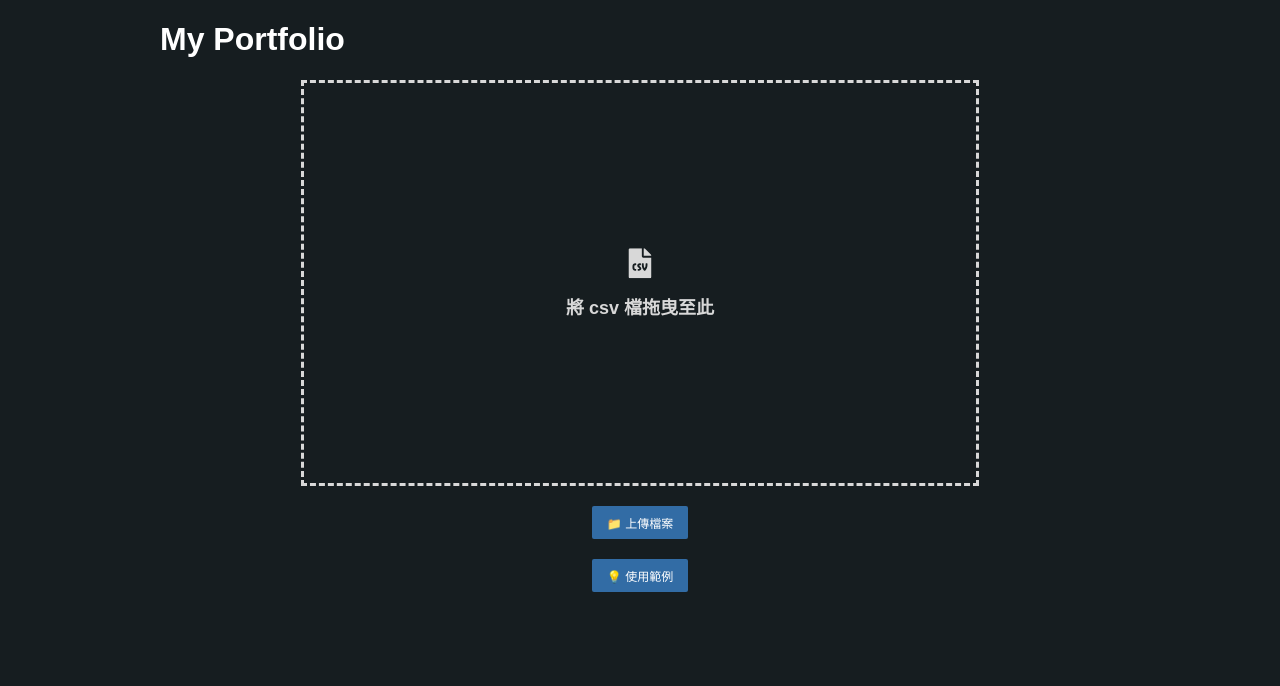
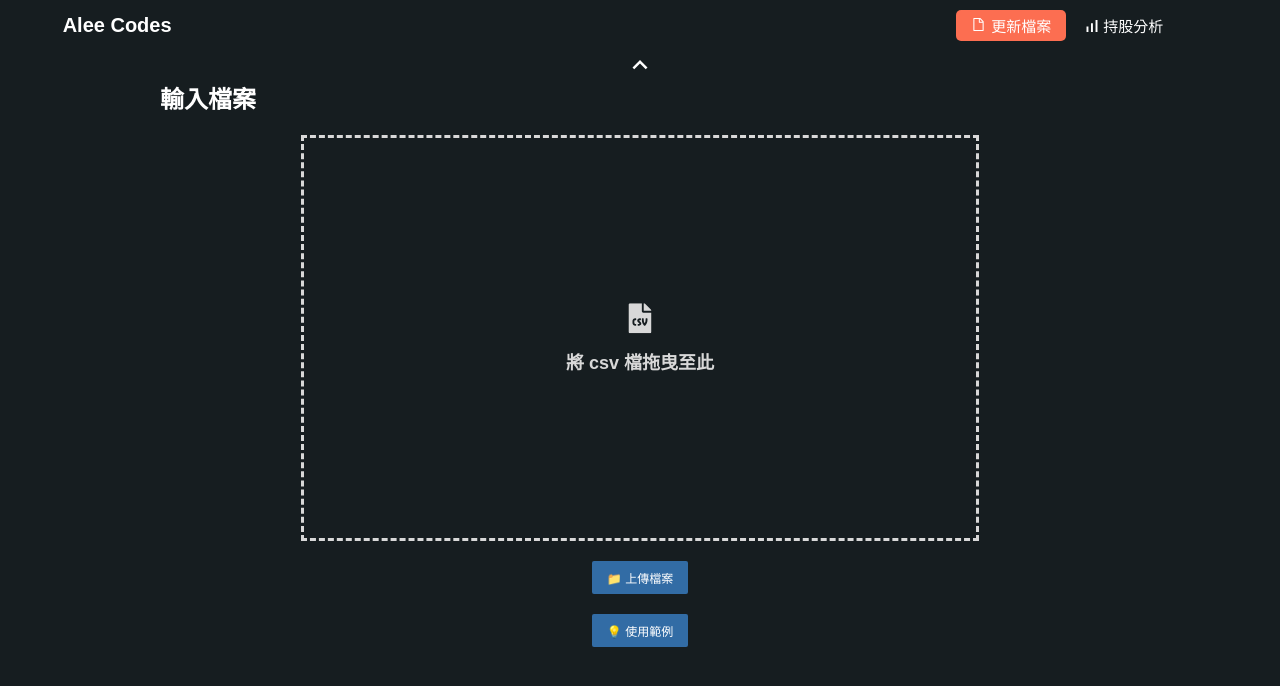
Before and after one commit to aleetsaiya/yfinance-portfolio, a React (Create React App) app: page / in a window 1280 px wide. Shown: the top 686 px of the page. Built offline with nearby package versions, Linux system fonts and the light colour scheme.

Commit message:
add navbar

```diff
--- a/src/App.css
+++ b/src/App.css
@@ -18,6 +18,70 @@ button {
   background-color: rgba(0, 0, 0, 0);
   color: #fff;
   border: none;
+}
+
+.dragNavbar {
+  position: absolute;
+  left: 50%;
+  transform: translateX(-50%);
+}
+
+.dragNavbar-icon {
+  font-size: 30px;
+  cursor: pointer;
+}
+
+.dragNavbar-icon:hover {
+  color: rgb(212, 212, 212)
+}
+
+.navbar {
+  display: flex;
+  justify-content: space-evenly;
+  align-items: center;
+  background-color: inherit;
+  width: 100%;
+  height: 50px;
+  color: #fff;
+  transition: all ease .1s;
+}
+
+.nav-title {
+  font-size: 20px;
+  width: 30%;
+  margin-left: 30px;
+  font-weight: bold;
+  cursor: pointer;
+}
+
+.nav-wrapper {
+  width: 55%;
+  display: flex;
+  justify-content: right;
+  align-items: center;
+  margin-right: 5%;
+}
+
+.nav-wrapper > .nav {
+    margin-right: 5px;
+    list-style: none;
+    padding: 5px 15px;
+    border-radius: 5px;
+    cursor: pointer;
+    font-size: 15px;
+}
+
+.nav-wrapper > .nav:hover {
+  color: rgb(212, 212, 212);
+}
+
+.nav-wrapper > .nav.current {
+  background-color: #FC6E51;
+  color: #fff;
+}
+
+.nav-wrapper > .nav .nav-icon {
+  margin-right: 5px;
 }
 
 .block-title {
@@ -103,9 +167,12 @@ button {
 }
 
 .load {
+  position: absolute;
+  top: 20%;
+  left: 49%;
   width: 30px;
   height: 30px;
-  margin: 0 auto;
+  margin: 0px auto;
   border: solid 3px #80afdf;
   border-radius: 50%;
   border-right-color: transparent;
@@ -191,6 +258,12 @@ button {
     animation-iteration-count: infinite;
     animation-timing-function: linear;
   }
+  .nav-wrapper > .nav {
+    font-size: 12px;
+  }
+  .navbar > .nav-title {
+    font-size: 17px;
+  }
 }
 
 table {
--- a/src/App.js
+++ b/src/App.js
@@ -5,8 +5,9 @@ import Loading from './component/Loading'
 import 'react-toastify/dist/ReactToastify.css'
 import axios from 'axios'
 import { getSample, getEnterprisesData, getTradingHistory } from './dataStorage'
+import MainPage from './MainPage'
+import NavBar from './component/NavBar'
 import './App.css'
-import MainPage from './MainPage'
 
 const App = () => {
   const [dataBundle, setDataBundle] = useState({
@@ -24,6 +25,7 @@ const App = () => {
     fileLoaded: false
   })
   const [fileEnter, setFileEnter] = useState(false)
+  const [currentPage, setCurrentPage] = useState('input-page')
 
   const demo = async () => {
     const sample = getSample()
@@ -72,6 +74,7 @@ const App = () => {
       tradingHistory: tradingHistory,
       infoData: infoData
     })
+    setCurrentPage('analyze-page')
   }
 
   const requestFinanceData = async (s) => {
@@ -128,7 +131,7 @@ const App = () => {
     for (const symbol of checkList) {
       if (fileData.indexOf(symbol) === -1) {
         setFileEnter(false)
-        const errorMessage = 'csv檔缺少 "' + symbol + '" 欄位.'
+        const errorMessage = 'csv 檔缺少 " ' + symbol + ' " 欄位.'
         toast.error(errorMessage)
         return false
       }
@@ -179,16 +182,26 @@ const App = () => {
     reader.readAsBinaryString(file)
   }
 
-  const inputPageAppStyle = {
+  const handleNavClick = (e) => {
+    const page = e.target.dataset.page
+    // error check
+    if (page === currentPage) return
+    if (page === 'analyze-page' && !reqState.fileLoaded) {
+      toast.warn('請先輸入交易資料')
+      return
+    }
+    setCurrentPage(page)
+  }
+
+  const hideOverflowStyle = {
     maxHeight: '100vh',
-    overflow: 'hidden',
-    paddingLeft: '6px',
-    paddingRight: '6px'
+    overflow: 'hidden'
   }
 
   return (
-    <div className="App" style={reqState.fileLoaded ? {} : inputPageAppStyle}>
-      <h1>My Portfolio</h1>
+    <div style={currentPage === 'input-page' ? hideOverflowStyle : {}}>
+      <NavBar onClick={handleNavClick} currentPage={currentPage} />
+      <div className="App">
         <Loading show={!reqState.fileLoaded && reqState.reqSend} />
         <InputPage
           onDragEnter={handleDragEnter}
@@ -197,17 +210,20 @@ const App = () => {
           onDrop={handleFileDrop}
           onChange={handleFileChange}
           fileEnter={fileEnter}
-        show={!reqState.reqSend}
+          show={
+            !reqState.reqSend ||
+            (currentPage === 'input-page' && reqState.fileLoaded)
+          }
           demo={demo}
         />
         <MainPage
-        show={reqState.fileLoaded}
+          show={reqState.fileLoaded && currentPage === 'analyze-page'}
           dataBundle={dataBundle}
           reqState={reqState}
         />
         <ToastContainer
-        position="top-right"
-        autoClose={5000}
+          position="top-center"
+          autoClose={3500}
           theme="dark"
           hideProgressBar={false}
           newestOnTop={false}
@@ -218,6 +234,7 @@ const App = () => {
           pauseOnHover
         />
       </div>
+    </div>
   )
 }
 
--- a/src/InputPage.jsx
+++ b/src/InputPage.jsx
@@ -15,6 +15,7 @@ const InputPage = (props) => {
   } = props
   return (
     <div className={show ? '' : 'hide'}>
+      <h2>輸入檔案</h2>
       <div
         className="drag-file-block"
         onDragEnter={onDragEnter}
--- a/src/MainPage.jsx
+++ b/src/MainPage.jsx
@@ -165,12 +165,13 @@ const MainPage = (props) => {
   }
 
   return (
-    <main className={show ? '' : 'hide'}>
+    <main style={show ? {} : { visibility: 'hidden' }}>
+      <h2>持股分析</h2>
       <div className="block-row" id="info">
         <Infos infos={getInfos(dataBundle.infoData)} />
       </div>
       <div className="block-title res-title">
-        <h3>持股狀況</h3>
+        <h3>占比</h3>
       </div>
       <div className="block-row">
         <div className="left chart">
--- /dev/null
+++ b/src/component/NavBar.jsx
@@ -0,0 +1,123 @@
+import React, { useState, useEffect } from 'react'
+import PropTypes from 'prop-types'
+import { SiSimpleanalytics } from 'react-icons/si'
+import { AiOutlineFile } from 'react-icons/ai'
+import {
+  MdOutlineKeyboardArrowDown,
+  MdOutlineKeyboardArrowUp
+} from 'react-icons/md'
+
+const NavBar = (props) => {
+  const { onClick, currentPage } = props
+  const [showNavbar, setShowNavbar] = useState(true)
+  const [topPixel, setTopPixel] = useState(0)
+  const topPixelsLowerBound = -50
+  const navbarHeight = 50
+  const step = 10
+
+  useEffect(() => {
+    if (showNavbar && topPixel < 0) {
+      const id = setTimeout(() => {
+        setTopPixel((topPixel) => topPixel + step)
+      }, 50)
+      return () => clearTimeout(id)
+    } else if (
+      !showNavbar &&
+      topPixel <= 0 &&
+      topPixel >= topPixelsLowerBound
+    ) {
+      const id = setTimeout(() => {
+        setTopPixel((topPixel) => topPixel - step)
+      }, 50)
+      return () => clearTimeout(id)
+    }
+  })
+
+  const toggleNavbar = () => {
+    setShowNavbar(!showNavbar)
+  }
+
+  const toggleIcon = () => {
+    if (!showNavbar) {
+      return (
+        <MdOutlineKeyboardArrowDown
+          className="dragNavbar-icon"
+          onClick={toggleNavbar}
+        />
+      )
+    }
+    return (
+      <MdOutlineKeyboardArrowUp
+        className="dragNavbar-icon"
+        onClick={toggleNavbar}
+      />
+    )
+  }
+
+  const NavbarStyle = () => {
+    return {
+      position: 'absolute',
+      top: topPixel
+    }
+  }
+
+  const dragNavbarStyle = () => {
+    return {
+      position: 'absolute',
+      top:
+        topPixel < topPixelsLowerBound + step
+          ? '10px'
+          : (topPixel + navbarHeight).toString() + 'px'
+    }
+  }
+
+  const navbarHeightSpace = () => {
+    if (topPixel < topPixelsLowerBound + step) return 15
+    return topPixel + navbarHeight + step
+  }
+
+  return (
+    <div>
+      <div className="navbar" style={NavbarStyle()}>
+        <div className="nav-title">Alee Codes</div>
+        <div className="nav-wrapper">
+          <li
+            onClick={onClick}
+            data-page="input-page"
+            className={currentPage === 'input-page' ? 'nav current' : 'nav'}
+          >
+            <AiOutlineFile
+              data-page="input-page"
+              size={15}
+              className="nav-icon"
+            />
+            <span data-page="input-page">更新檔案</span>
+          </li>
+          <li
+            onClick={onClick}
+            data-page="analyze-page"
+            className={currentPage === 'analyze-page' ? 'nav current' : 'nav'}
+          >
+            <SiSimpleanalytics
+              size={12}
+              data-page="analyze-page"
+              className="nav-icon"
+            />
+            <span data-page="analyze-page">持股分析</span>
+          </li>
+        </div>
+      </div>
+      <div className="dragNavbar" style={dragNavbarStyle()}>
+        {toggleIcon()}
+      </div>
+      <div style={{ height: navbarHeightSpace().toString() + 'px' }}></div>
+    </div>
+  )
+}
+
+NavBar.propTypes = {
+  onClick: PropTypes.func,
+  currentPage: PropTypes.string
+}
+
+export default NavBar
```
Lines whose indentation alone changed are shown as unchanged.
